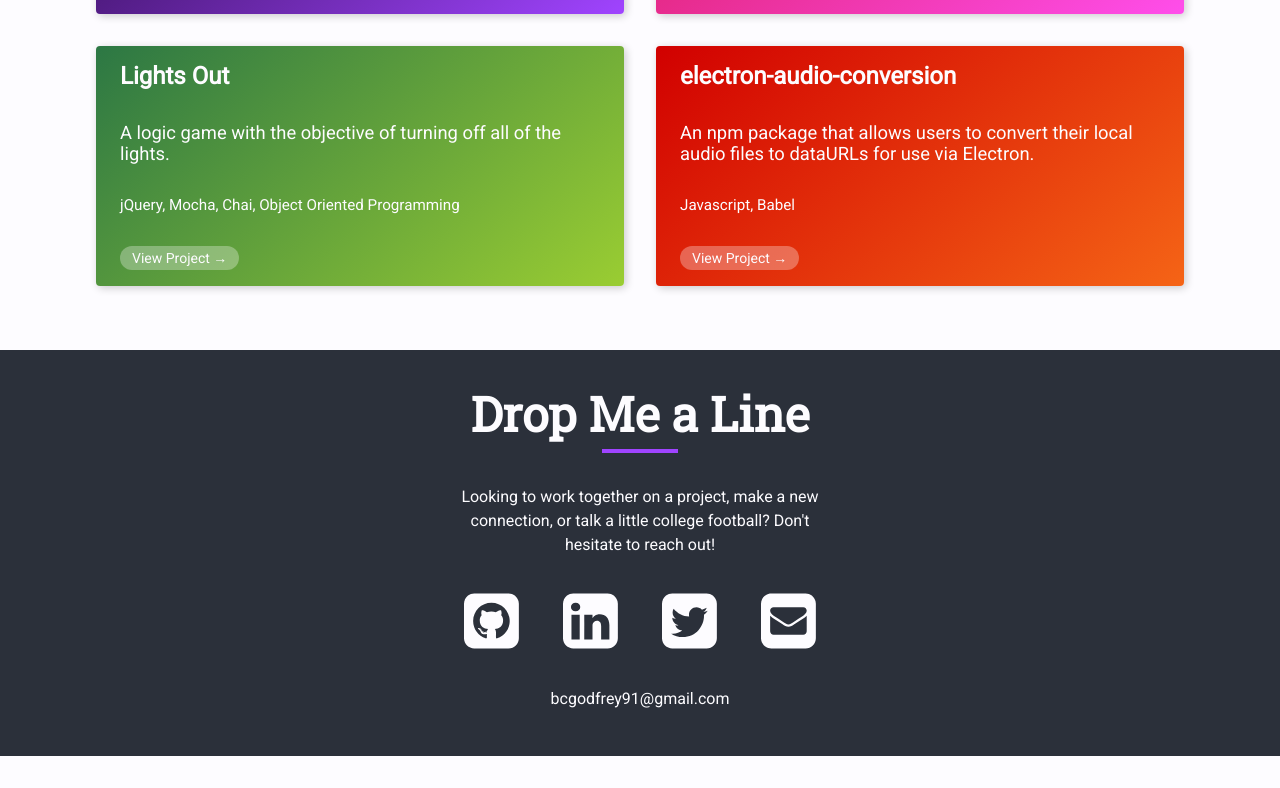
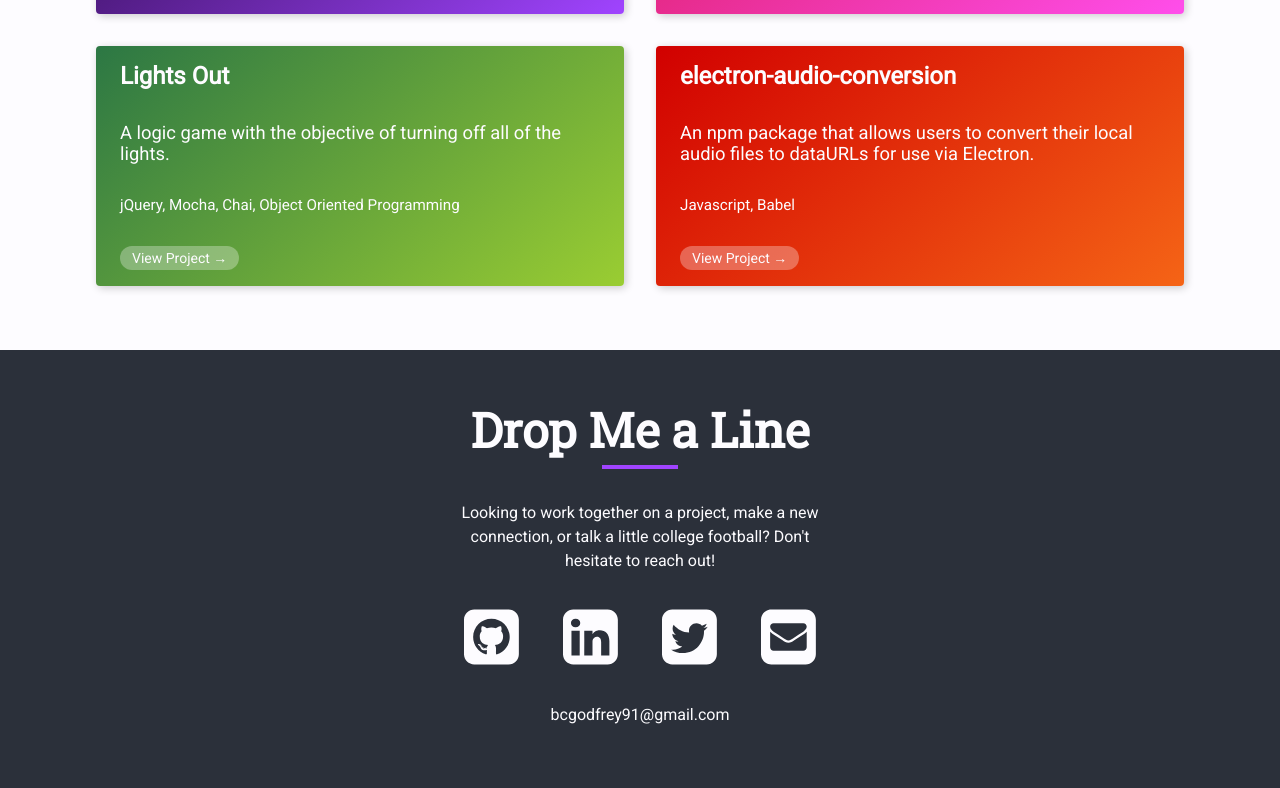
Before and after one commit to bcgodfrey91/iamverysmart, a Vue app: page / in a window 1280 px wide. Shown: the part 1941-2729 px from the top of the page. Before the commit the page ends 2697 px from the top, so only its background shows below. Built offline with nearby package versions, Linux system fonts and the light colour scheme.

Commit message:
another styling refactor

```diff
--- a/src/components/Section.vue
+++ b/src/components/Section.vue
@@ -76,8 +76,11 @@ export default {
 
   @media screen and (min-width: 48rem) {
     .section-wrapper {
-      margin: 3rem 2.5vw;
+      margin: 3rem 5vw;
     }
 
+    .contact-tile .section-wrapper {
+      margin: 3rem 5vw 2rem;
+    }
   }
 </style>
```
